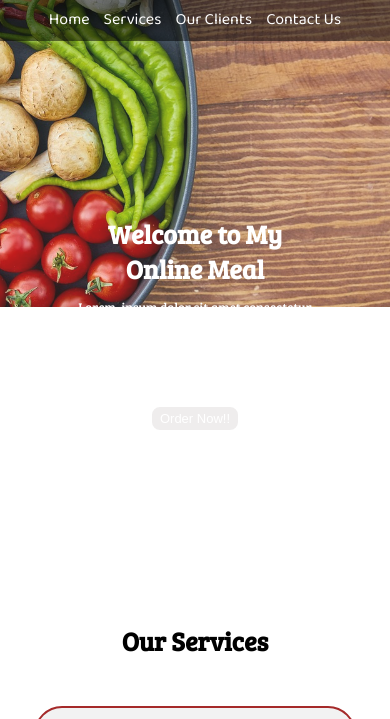
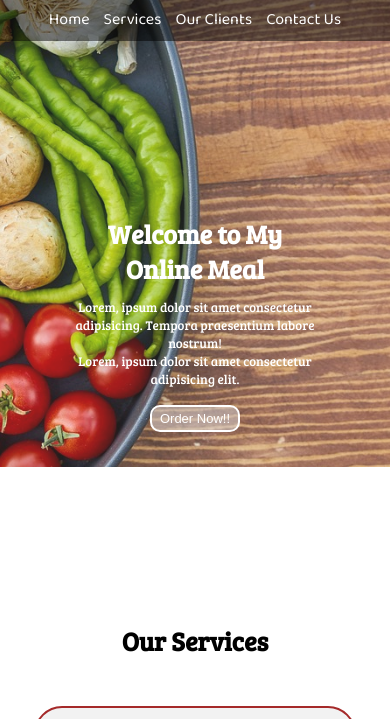
Before and after one commit to chetancs00/myonlinemeal.github.io, a plain HTML site: page index.html in a window 390 px wide. Shown: the part 93-812 px from the top of the page. Drawn offline with Linux system fonts and the light colour scheme.

Commit message:
Update phone.css

```diff
--- a/CSS/phone.css
+++ b/CSS/phone.css
@@ -14,7 +14,7 @@
 
 }
 #home::before{
-    height: 400px;
+    height: 560px;
 
 }
 #home p{
```
